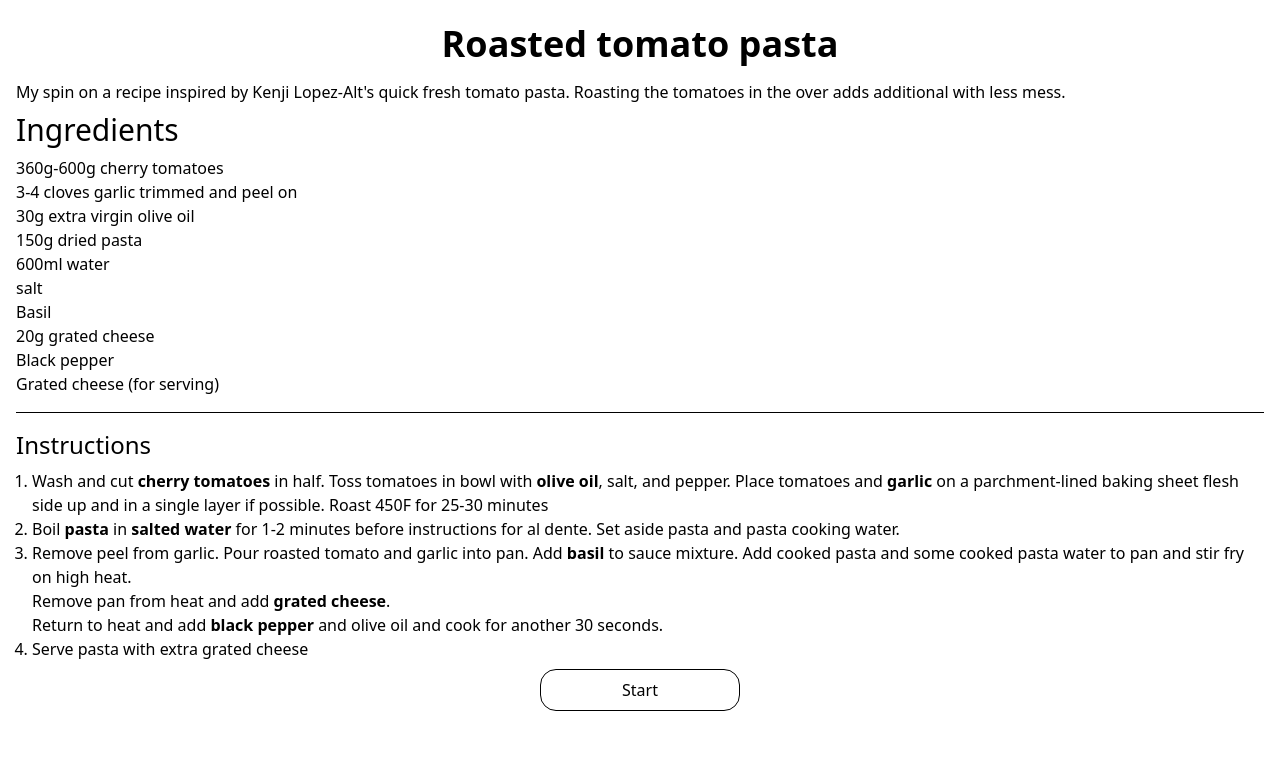
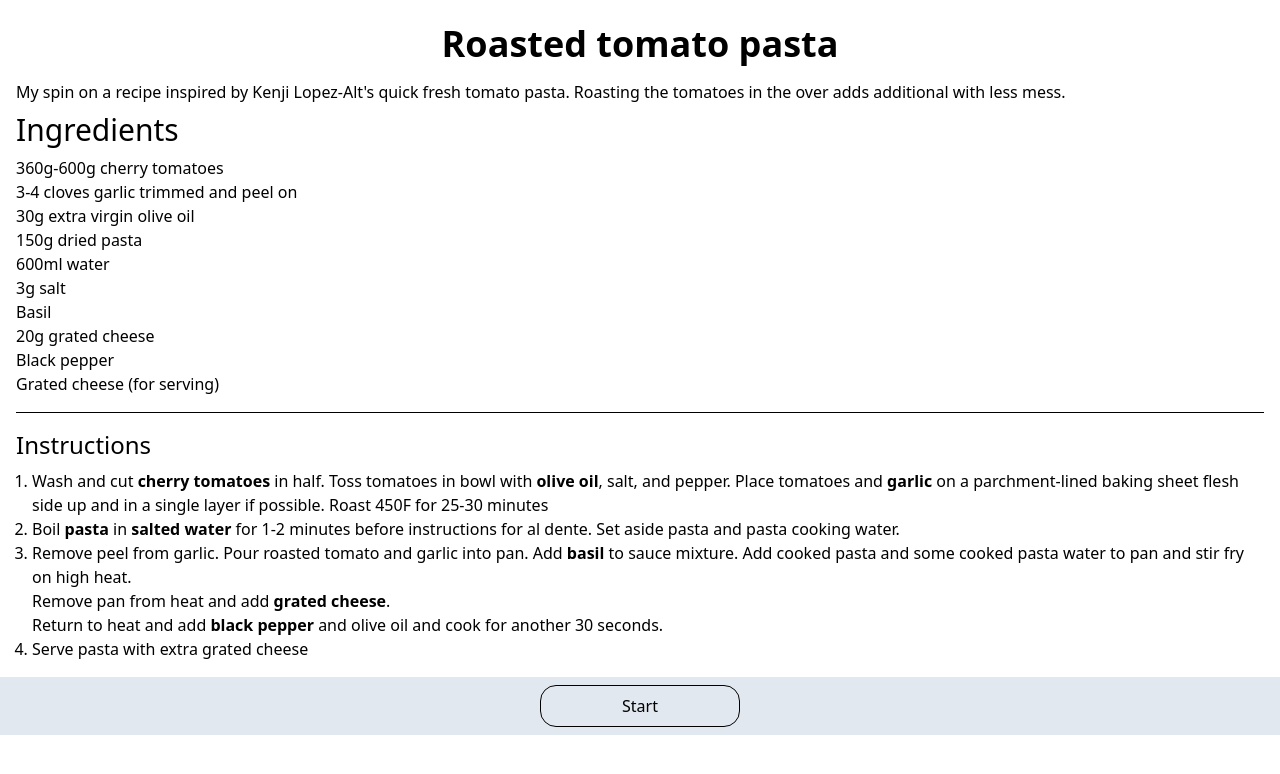
Before and after one commit to saikit/async-cook, a React (Vite) app: page / in a window 1280 px wide. Shown: the top 774 px of the page. Built offline with nearby package versions, Linux system fonts and the light colour scheme.

Commit message:
add separate footer for recipe

```diff
--- a/public/data/pasta.json
+++ b/public/data/pasta.json
@@ -16,7 +16,7 @@
         }],
         [{
             "name": "pasta",
-            "description": ["150g dried pasta", "600ml water", "salt"]
+            "description": ["150g dried pasta", "600ml water", "3g salt"]
         }],
         [{
             "name": "basil",
--- a/src/Recipe.tsx
+++ b/src/Recipe.tsx
@@ -1,4 +1,4 @@
-import { useContext, useState, useEffect } from 'react'
+import { useContext } from 'react'
 import Ingredient from './components/Ingredient'
 import Instruction from './components/Instruction'
 import RecipeContext from './context/RecipeProvider'
@@ -19,30 +19,13 @@ export type RecipeType = {
 
 function Recipe() {
   const context = useContext(RecipeContext)
-
-const { step, setStep } = context;
-const [recipe, setRecipe] = useState<RecipeType>()
-
-useEffect(() => {
-  const fetchRecipe = async (): Promise<RecipeType> => {
-    const data = await fetch('http://localhost:5173/data/pasta.json').then(res => {
-      return res.json()
-    }).catch(err => {
-        if (err instanceof Error) console.log(err.message)
-    })
-    return data
-  }
-
-    fetchRecipe().then(recipe => setRecipe(recipe))
-},[])
-
+  const { step, recipe } = context;
 
   if (!recipe) {
     return <div>Loading...</div>;
   }
 
   const { ingredients, instructions, title, description } = recipe;
-const maxStep = instructions.length;
   const sortedIngredients : Ingredients = []
 
   ingredients.map((group, index) => {
@@ -57,7 +40,6 @@ ingredients.map((group, index) => {
     else
       sortedIngredients.splice(sortedIngredients.length, 0, group)
   })
-
   const content = (
     <div className='grid p-4'>
     <h1 className="text-4xl font-bold text-center m-2">
@@ -69,9 +51,9 @@ ingredients.map((group, index) => {
     {sortedIngredients.map((group, key) => {
       return group.map((ingredient) => {
         if (Array.isArray(ingredient.description)) {
-          return ingredient.description.map((ing: string) => (
-            <Ingredient status={ingredient.status} name={ing} key={`${key}-${ing}`}>{ing}</Ingredient>
-          ));
+          return (<ul>{ingredient.description.map((ing: string) => (
+            <Ingredient status={ingredient.status} name={ing} key={`${key}-${ing}`}>{ing}</Ingredient>)
+          )}</ul>);
         } else {
           return <Ingredient status={ingredient.status} key={`${key}-${ingredient.description}`} name={ingredient.name}>{ingredient.description}</Ingredient>;
         }
@@ -87,23 +69,6 @@ ingredients.map((group, index) => {
       <Instruction key={step - 1}><Markdown>{instructions[step - 1]}</Markdown></Instruction>
     }
 
-    <div className='flex justify-center p-2 gap-2'>
-      {step === 0
-      ?
-      <button className='w-50 border p-2 rounded-2xl' onClick={() => setStep(step + 1)}>Start</button>
-      :
-      <>
-      <button className='border p-2 rounded-2xl disabled:opacity-80'
-      onClick={() => setStep(step - 1)}
-      >Previous Step</button>
-      <button className='border p-2 rounded-2xl' onClick={() => setStep(0)}>Reset</button>
-      <button className='border p-2 rounded-2xl disabled:opacity-50'
-      onClick={() => setStep(step + 1)}
-      disabled={maxStep === step ? true : false}
-        >Next Step</button>
-      </>
-      }
-    </div>
 
     </div>
   )
--- /dev/null
+++ b/src/components/RecipeFooter.tsx
@@ -0,0 +1,32 @@
+import { useContext } from "react"
+import RecipeContext from "../context/RecipeProvider"
+
+function RecipeFooter () {
+
+    const { step, setStep, maxStep } = useContext(RecipeContext)
+
+    const content = (
+        <div className='flex justify-center py-2 w-full sticky bottom-0 gap-2 bg-slate-200'>
+            {step === 0
+            ?
+            <button className='w-50 border p-2 rounded-2xl' onClick={() => setStep(step + 1)}>Start</button>
+            :
+            <>
+            <button className='border p-2 rounded-2xl disabled:opacity-80'
+            onClick={() => setStep(step - 1)}
+            >Previous Step</button>
+            <button className='border p-2 rounded-2xl' onClick={() => setStep(0)}>Reset</button>
+            <button className='border p-2 rounded-2xl disabled:opacity-50'
+            onClick={() => setStep(step + 1)}
+            disabled={maxStep === step ? true : false}
+                >Next Step</button>
+            </>
+            }
+            </div>
+    )
+
+    return content
+
+}
+
+export default RecipeFooter
--- a/src/context/RecipeProvider.tsx
+++ b/src/context/RecipeProvider.tsx
@@ -1,21 +1,54 @@
-import { createContext, useState, ReactElement } from "react";
+import { createContext, useState, ReactElement, useEffect } from "react";
 
 type RecipeContextType = {
     step: number,
-    setStep: React.Dispatch<React.SetStateAction<RecipeContextType['step']>>
+    setStep: React.Dispatch<React.SetStateAction<RecipeContextType['step']>>,
+    maxStep: number,
+    recipe: RecipeType | undefined
 }
 
 type ChildrenType = { children?: ReactElement | ReactElement[] }
+
+type Ingredients = Array<Array<{
+  name: string,
+  description: string[] | string,
+  status: "ready" | "active" | "complete"
+}>>
+
+export type RecipeType = {
+  ingredients: Ingredients,
+  instructions: string[],
+  title: string,
+  description?: string,
+}
 
 const RecipeContext = createContext<RecipeContextType>({} as RecipeContextType);
 
 export const RecipeProvider = ({ children } : ChildrenType) => {
     const [step, setStep] = useState<RecipeContextType['step']>(0);
-  return (
-    <RecipeContext.Provider value={{step, setStep}}>
-        {children}
-    </RecipeContext.Provider>
-  )
+    const [recipe, setRecipe] = useState<RecipeType>()
+
+    useEffect(() => {
+      const fetchRecipe = async (): Promise<RecipeType> => {
+        const data = await fetch('http://localhost:5173/data/pasta.json').then(res => {
+          return res.json()
+        }).catch(err => {
+            if (err instanceof Error) console.log(err.message)
+        })
+        return data
+      }
+
+      fetchRecipe().then(recipe => setRecipe(recipe))
+    },[])
+
+    const instructions = recipe?.instructions || [];
+    const maxStep = instructions.length;
+
+    return (
+      <RecipeContext.Provider value={{step, setStep, recipe, maxStep}}>
+          {children}
+      </RecipeContext.Provider>
+    )
 }
 
 export default RecipeContext
--- a/src/main.tsx
+++ b/src/main.tsx
@@ -2,12 +2,14 @@ import { StrictMode } from 'react'
 import { createRoot } from 'react-dom/client'
 import './index.css'
 import Recipe from './Recipe.tsx'
+import RecipeFooter from './components/RecipeFooter.tsx'
 import { RecipeProvider } from './context/RecipeProvider.tsx'
 
 createRoot(document.getElementById('root')!).render(
   <StrictMode>
     <RecipeProvider>
     <Recipe />
+    <RecipeFooter />
     </RecipeProvider>
   </StrictMode>,
 )
```
Lines whose indentation alone changed are shown as unchanged.
